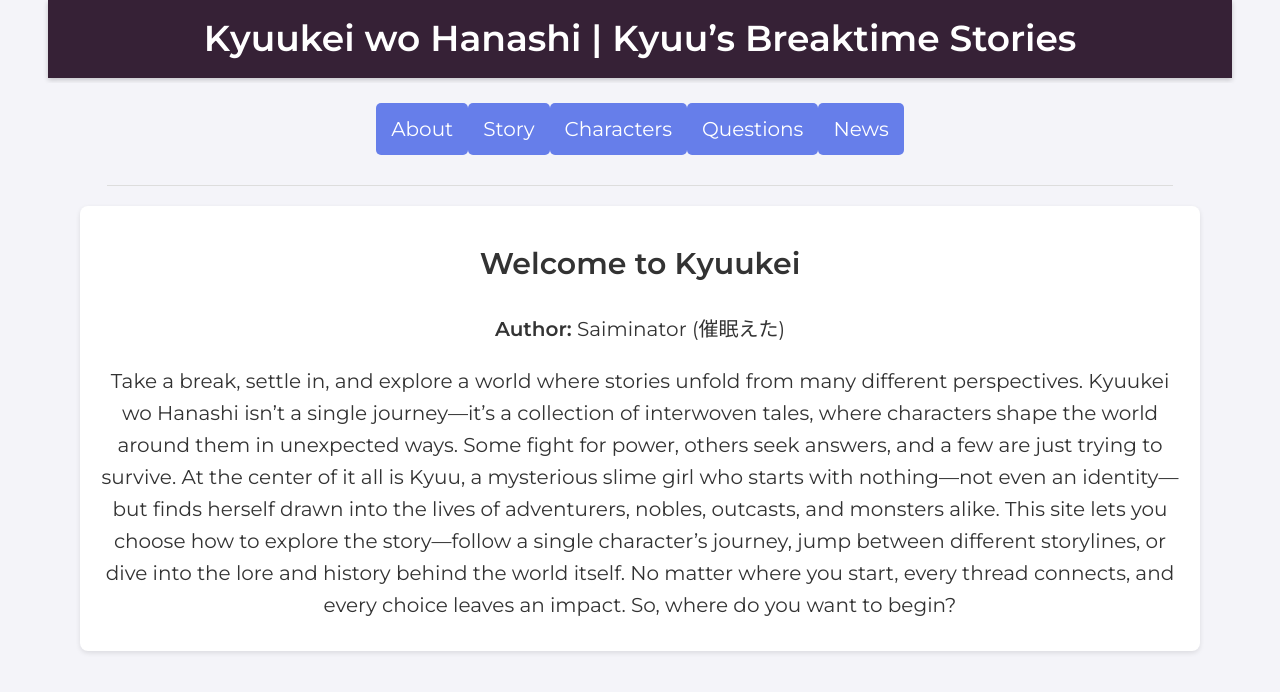
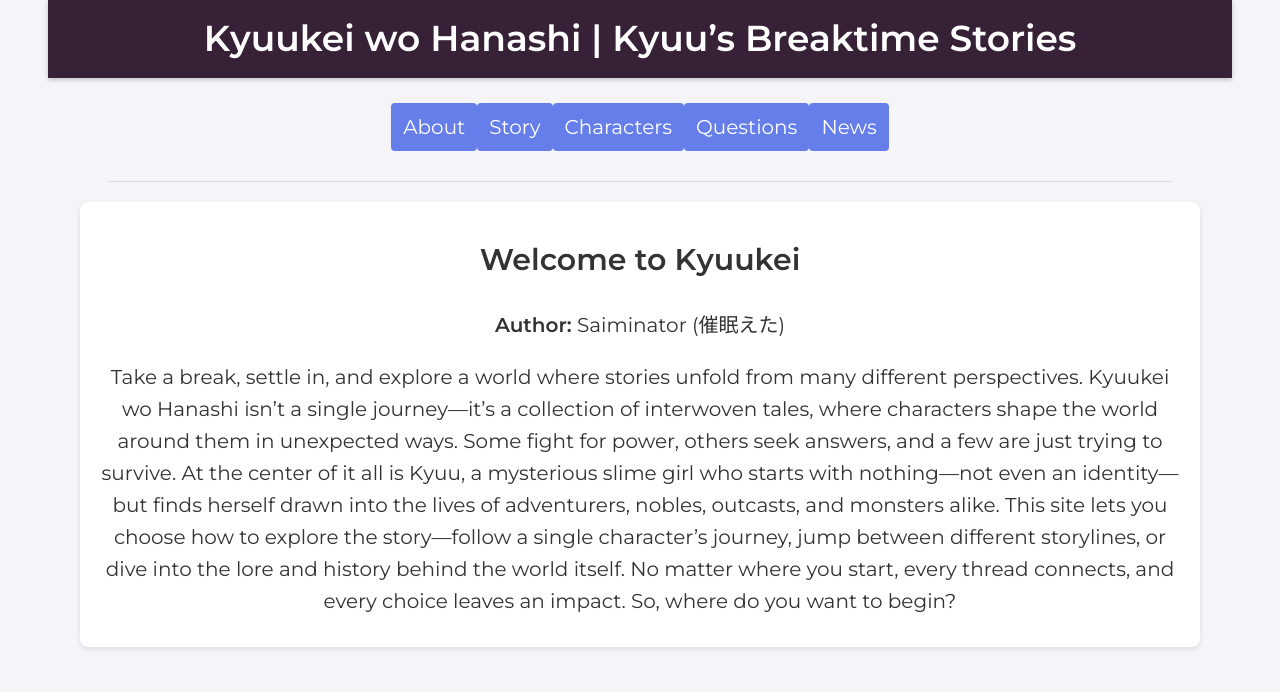
Before and after one commit to Saiminator/Kyuukei, a Jekyll site: the page built from index.html, in a window 1280 px wide. Shown: the top 692 px of the page. Built offline with Jekyll 4.4.1, drawn with Linux system fonts in a browser that asks for light colours.

Commit message:
Update style.css

```diff
--- a/css/style.css
+++ b/css/style.css
@@ -10,7 +10,7 @@
 body {
   margin: 0;
   font-family: 'Montserrat', sans-serif;
-  /* Base font-size will be adjusted in media queries */
+  /* Base font-size will adjust in media queries */
   font-size: 1rem;
   background: #f4f4f9;
   color: #333;
@@ -53,15 +53,17 @@
   background: #667eea;
   border: none;
   color: #fff;
-  padding: 10px 15px;
+  padding: 8px 12px;
   font-size: 1em;
   cursor: pointer;
+  border-radius: 4px;
+  margin-bottom: 10px;
 }
 
 /* Navigation Menu */
 #nav-menu {
   list-style: none;
-  /* On desktop, display as inline-flex buttons centered horizontally */
+  /* On desktop, display as inline-flex buttons */
   display: inline-flex;
   justify-content: center;
   width: 100%;
@@ -73,13 +75,13 @@
   margin: 0 10px;
 }
 
-/* Navigation links styled as blue buttons */
+/* Blue button styling for nav links */
 nav a {
   display: inline-block;
   background: #667eea;
   color: #fff;
-  padding: 10px 15px;
-  border-radius: 5px;
+  padding: 8px 12px;
+  border-radius: 4px;
   text-decoration: none;
   transition: background 0.3s ease;
 }
@@ -214,12 +216,12 @@
   position: relative;
 }
 
-/* Default (desktop): 4 columns */
+/* Responsive grid for character items */
 #characterScrollContainer {
   display: grid;
+  gap: 20px;
+  /* Desktop: 4 columns */
   grid-template-columns: repeat(4, 1fr);
-  gap: 20px;
-  transform: translateY(0px);
 }
 
 /* Tablet: 3 columns */
@@ -236,15 +238,7 @@
   }
 }
 
-/* Ensure images scale to fill the grid cell */
-.character-image {
-  width: 100%;
-  height: auto;
-  max-width: 210px;  /* On larger screens, still limit to 210px */
-  display: block;
-  margin: 0 auto;
-}
-
+/* Character item styling */
 .character-item {
   cursor: pointer;
   text-align: center;
@@ -252,6 +246,18 @@
   color: inherit;
 }
 
+/* Character Image: for div with background-image, maintain a square aspect ratio */
+.character-image {
+  width: 100%;
+  aspect-ratio: 1/1;
+  background-size: cover;
+  background-position: center;
+  border: 2px solid #ddd;
+  border-radius: 5px;
+  margin: 0 auto;
+}
+
+/* Character Name */
 .character-name {
   margin-top: 10px;
   font-weight: 600;
```
